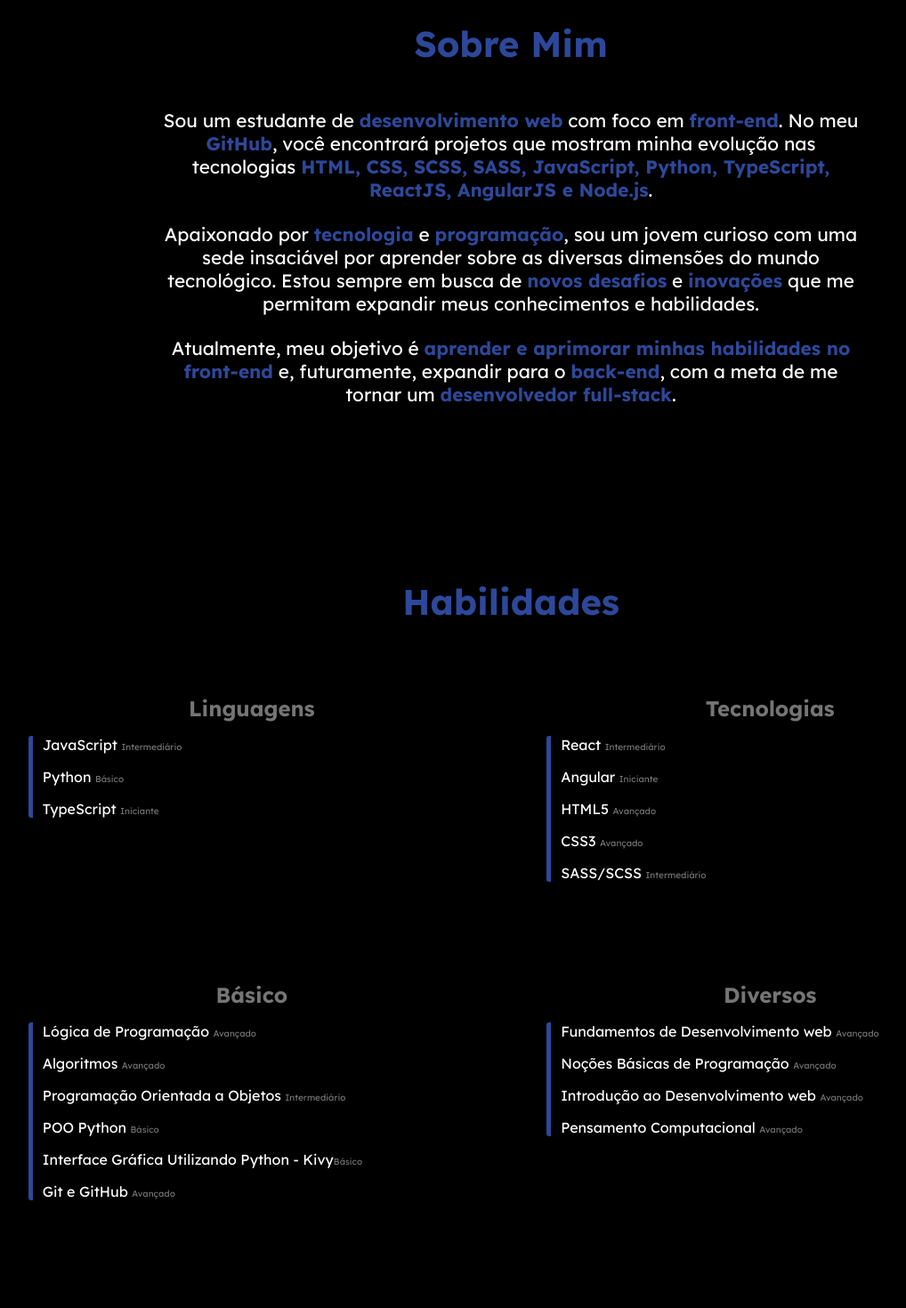
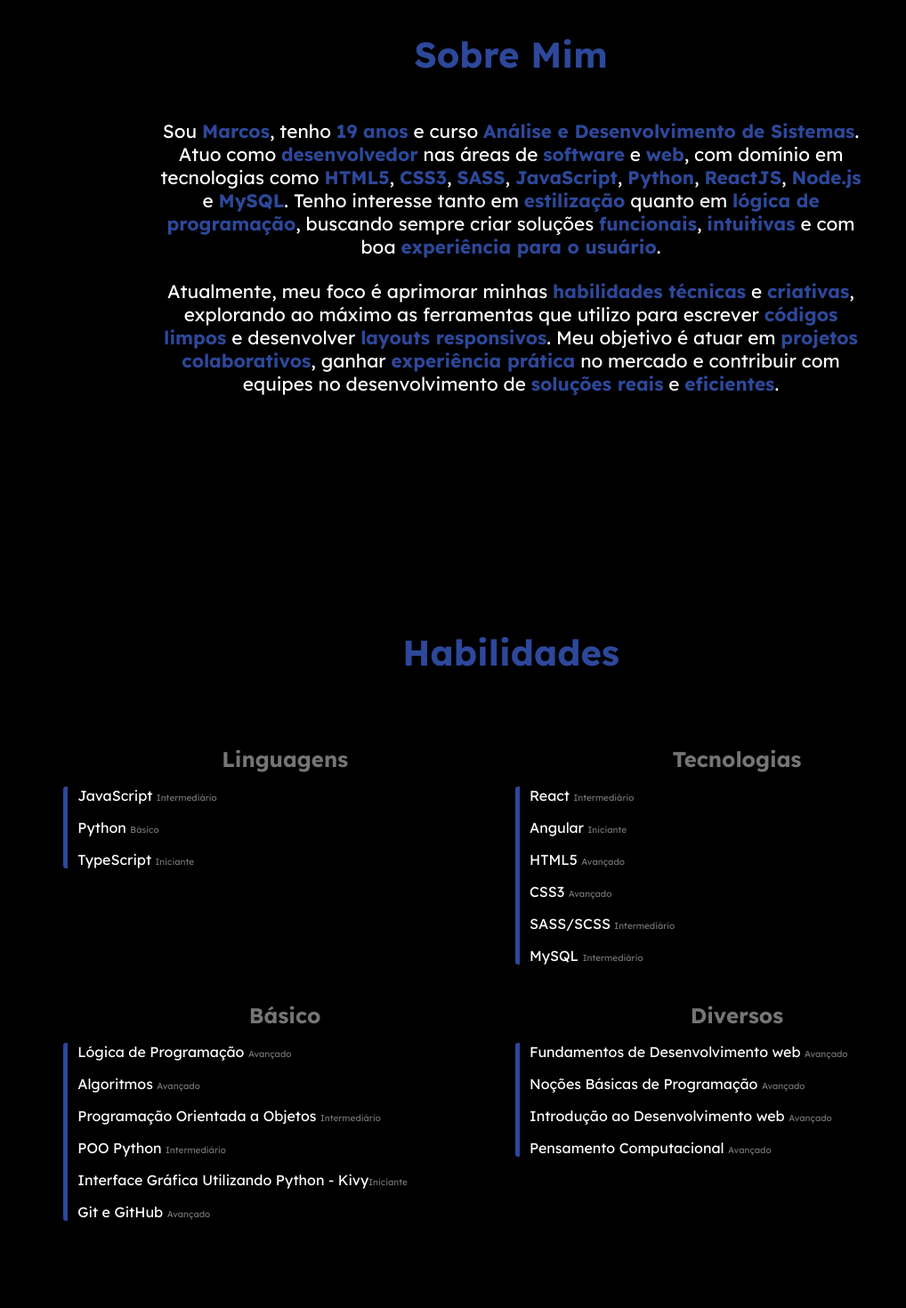
Before and after one commit to Marquiiim/portfolio-2025, a React (Create React App) app in the folder portfolio/: page / in a window 1280 px wide. Shown: the part 960-2430 px from the top of the page at 89% size, without its empty margins (66-1084 px from the left). Built offline with nearby package versions, Linux system fonts and the light colour scheme.

Commit message:
UPDATE PORTFOLIO

```diff
--- a/portfolio/src/components/projects/Projects.js
+++ b/portfolio/src/components/projects/Projects.js
@@ -19,13 +19,23 @@ function Projects() {
     const [currentIndex, setCurrentIndex] = useState(0)
 
     const items = [
-        <Cards img={Pokedex} name='Pokedex' code='https://github.com/Marquiiim/Pokedex' hosting='https://marquiiim.github.io/pokedex/' tec='JS, React, CSS, HTML, Sass' />,
-        <Cards img={LojaCelular} name='Loja de celular' code='https://github.com/Marquiiim/loja-iphone' hosting='https://marquiiim.github.io/loja-iphone/' tec='JS, React, CSS, HTML, Sass' />,
-        <Cards img={Costs} name='Costs' code='https://github.com/Marquiiim/costs-project' hosting='https://marquiiim.github.io/costs-project/' tec='JS, React, CSS, HTML, Sass' />,
-        <Cards img={LuxureStore} name='Luxure Store' code='https://github.com/Marquiiim/luxure-store' hosting='' tec='JS, React, CSS, HTML, Sass' />,
-        <Cards img={Concessionaria} name='Concessionária' code='https://github.com/Marquiiim/loja-veiculos' hosting='' tec='JS, React, CSS, HTML, Sass' />,
+        <Cards img={Pokedex} name='Pokedex' code='https://github.com/Marquiiim/Pokedex' hosting='https://marquiiim.github.io/pokedex/' tec='JS, React, CSS, HTML, SASS' />,
+
+        <Cards img={LojaCelular} name='Loja de celular' code='https://github.com/Marquiiim/loja-iphone' hosting='https://marquiiim.github.io/loja-iphone/' tec='JS, React, CSS, HTML, SASS' />,
+
+        <Cards img={Costs} name='Costs' code='https://github.com/Marquiiim/costs-project' hosting='https://marquiiim.github.io/costs-project/' tec='JS, React, CSS, HTML, SASS' />,
+
+        <Cards img={LuxureStore} name='Luxure Store' code='https://github.com/Marquiiim/luxure-store' hosting='' tec='JS, React, CSS, HTML, SASS' />,
+
+        <Cards img={Concessionaria} name='Concessionária' code='https://github.com/Marquiiim/loja-veiculos' hosting='' tec='JS, React, CSS, HTML, SASS' />,
+
         <Cards img={CadastroUsuarios} name='Cadastro de Usuários' code='https://github.com/Marquiiim/cadastro-usuarios' hosting='' tec='JS, React, MongoDB, Axios, CSS, HTML' />,
+
         <Cards img={PortAntigo} name='Portfolio Antigo' code='https://github.com/Marquiiim/portfolio' hosting='https://marquiiim.github.io/portfolio/' tec='JS, CSS, HTML' />,
+
+        <Cards img={PortAntigo} name='Banco Marquim' code='https://github.com/Marquiiim/banco-marquim' tec='PY' />,
+
+        <Cards img={PortAntigo} name='CD 342 - Equipamentos' code='https://github.com/Marquiiim/Sistema-CD-342' tec='JS, CSS, HTML, SASS, MySQL, Express, Axios' />,
     ]
 
     const next = () => {
--- a/portfolio/src/components/projects/cards/cards.js
+++ b/portfolio/src/components/projects/cards/cards.js
@@ -1,7 +1,7 @@
 import styles from './Cards.module.css'
 
 import { DiJsBadge, DiSass, DiReact, DiHtml5, DiCss3, DiMongodb } from "react-icons/di";
-import { SiAxios, SiExpress } from "react-icons/si";
+import { SiAxios, SiExpress, SiMysql, SiPython } from "react-icons/si";
 
 import { DiCodeBadge } from "react-icons/di";
 import { FiAirplay } from "react-icons/fi";
@@ -12,7 +12,7 @@ function Cards({ img, name, tec, code, hosting }) {
         switch (tech) {
             case 'JS':
                 return <DiJsBadge />
-            case 'Sass':
+            case 'SASS':
                 return <DiSass />
             case 'CSS':
                 return <DiCss3 />
@@ -26,6 +26,10 @@ function Cards({ img, name, tec, code, hosting }) {
                 return <SiAxios />
             case 'Express':
                 return <SiExpress />
+            case 'MySQL':
+                return <SiMysql />
+            case 'PY':
+                return <SiPython />
             default:
                 return null;
         }
--- a/portfolio/src/components/skills/Skills.js
+++ b/portfolio/src/components/skills/Skills.js
@@ -46,6 +46,9 @@ function Skills() {
                         <li>
                             SASS/SCSS <span>Intermediário</span>
                         </li>
+                        <li>
+                            MySQL <span>Intermediário</span>
+                        </li>
                     </ul>
                 </section>
                 <section className={styles.category}>
@@ -63,10 +66,10 @@ function Skills() {
                             Programação Orientada a Objetos <span>Intermediário</span>
                         </li>
                         <li>
-                            POO Python <span>Básico</span>
+                            POO Python <span>Intermediário</span>
                         </li>
                         <li>
-                            Interface Gráfica Utilizando Python - Kivy<span>Básico</span>
+                            Interface Gráfica Utilizando Python - Kivy<span>Iniciante</span>
                         </li>
                         <li>
                             Git e GitHub <span>Avançado</span>
--- a/portfolio/src/components/skills/Skills.module.css
+++ b/portfolio/src/components/skills/Skills.module.css
@@ -7,6 +7,7 @@
 }
 .skills .title {
   text-align: center;
+  margin-top: 5rem;
 }
 .skills .title h1 {
   font-size: 2.5rem;
@@ -17,11 +18,10 @@
   flex-wrap: wrap;
   justify-content: center;
   padding: 4rem;
-  gap: 5rem;
+  gap: 0.6rem;
 }
 .skills .content .category {
   width: calc(45% - 1rem);
-  gap: 10px;
   color: white;
 }
 .skills .content .category h2 {
--- a/portfolio/src/components/skills/Skills.module.scss
+++ b/portfolio/src/components/skills/Skills.module.scss
@@ -7,6 +7,7 @@
 
     .title {
         text-align: center;
+        margin-top: 5rem;
 
         h1 {
             font-size: 2.5rem;
@@ -19,11 +20,10 @@
         flex-wrap: wrap;
         justify-content: center;
         padding: 4rem;
-        gap: 5rem;
+        gap: .6rem;
 
         .category {
             width: calc(45% - 1rem);
-            gap: 10px;
             color: white;
 
             h2 {
--- a/portfolio/src/components/sobremim/Sobremim.js
+++ b/portfolio/src/components/sobremim/Sobremim.js
@@ -10,9 +10,7 @@ function Sobremim() {
                 </h1>
             </div>
             <div>
-                <p>Sou um estudante de <strong>desenvolvimento web</strong> com foco em <strong>front-end</strong>. No meu <strong>GitHub</strong>, você encontrará projetos que mostram minha evolução nas tecnologias <strong>HTML, CSS, SCSS, SASS, JavaScript, Python, TypeScript, ReactJS, AngularJS e Node.js</strong>.</p>
-                <p>Apaixonado por <strong>tecnologia</strong> e <strong>programação</strong>, sou um jovem curioso com uma sede insaciável por aprender sobre as diversas dimensões do mundo tecnológico. Estou sempre em busca de <strong>novos desafios</strong> e <strong>inovações</strong> que me permitam expandir meus conhecimentos e habilidades.</p>
-                <p>Atualmente, meu objetivo é <strong>aprender e aprimorar minhas habilidades no front-end</strong> e, futuramente, expandir para o <strong>back-end</strong>, com a meta de me tornar um <strong>desenvolvedor full-stack</strong>.</p>
+                <p>Sou <strong>Marcos</strong>, tenho <strong>19 anos</strong> e curso <strong>Análise e Desenvolvimento de Sistemas</strong>. Atuo como <strong>desenvolvedor</strong> nas áreas de <strong>software</strong> e <strong>web</strong>, com domínio em tecnologias como <strong>HTML5</strong>, <strong>CSS3</strong>, <strong>SASS</strong>, <strong>JavaScript</strong>, <strong>Python</strong>, <strong>ReactJS</strong>, <strong>Node.js</strong> e <strong>MySQL</strong>. Tenho interesse tanto em <strong>estilização</strong> quanto em <strong>lógica de programação</strong>, buscando sempre criar soluções <strong>funcionais</strong>, <strong>intuitivas</strong> e com boa <strong>experiência para o usuário</strong>.</p> <p>Atualmente, meu foco é aprimorar minhas <strong>habilidades técnicas</strong> e <strong>criativas</strong>, explorando ao máximo as ferramentas que utilizo para escrever <strong>códigos limpos</strong> e desenvolver <strong>layouts responsivos</strong>. Meu objetivo é atuar em <strong>projetos colaborativos</strong>, ganhar <strong>experiência prática</strong> no mercado e contribuir com equipes no desenvolvimento de <strong>soluções reais</strong> e <strong>eficientes</strong>.</p>
             </div>
         </section>
     )
```
Also changed, not shown: 1 other file (tests, documents, lock files or other folders).
